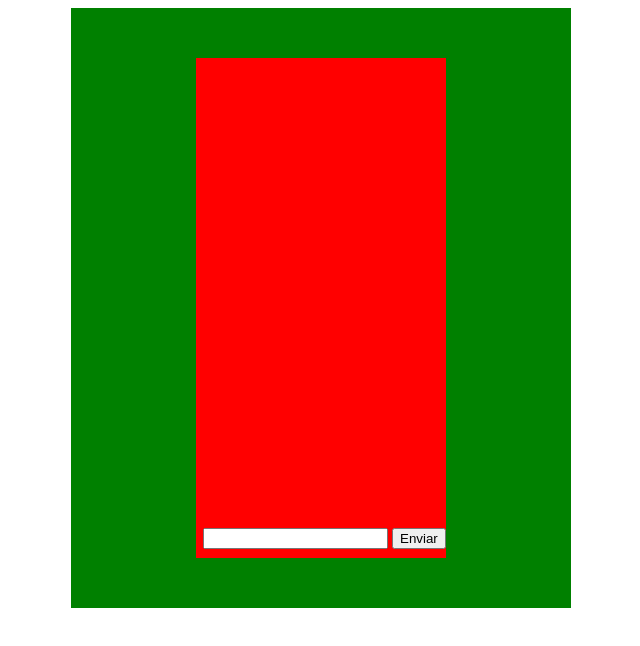
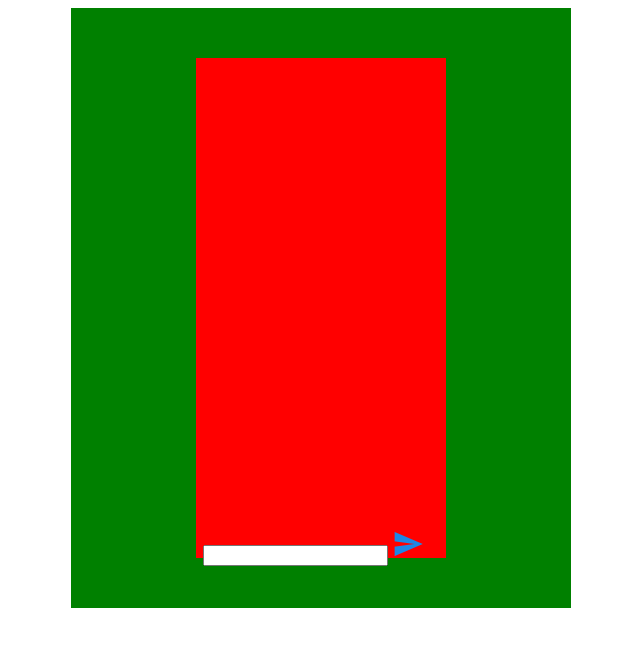
Before and after one commit to Rique0161/B1, a plain HTML site: page index.html in a window 1280 px wide. Shown: the whole page, without its empty margins (319-959 px from the left). Drawn offline with Linux system fonts and the light colour scheme.

Commit message:
Set up do input e icone

```diff
--- a/index.html
+++ b/index.html
@@ -12,11 +12,13 @@
     <div id="container">
 
       <div id="primeiraDiv">
+        <link rel="icon" type="image/png" href="send.ico"/>
           <div id="filhoPrimeiraDiv">
 
             <input type="text" name="" id="texto">
-            <button type="button" id="primeiroBotao" name="button">Enviar</button>
+              <img src="send.png" alt="" id="icone">
           </div>
+
       </div>
     </div>
 
```
